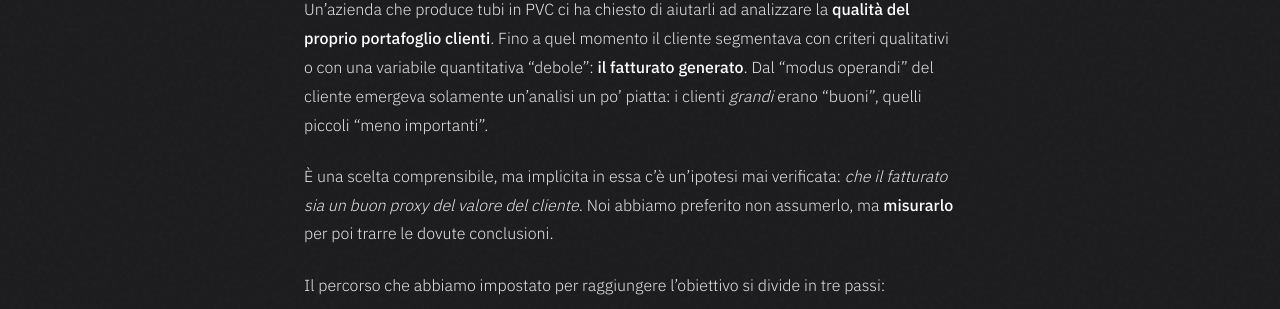
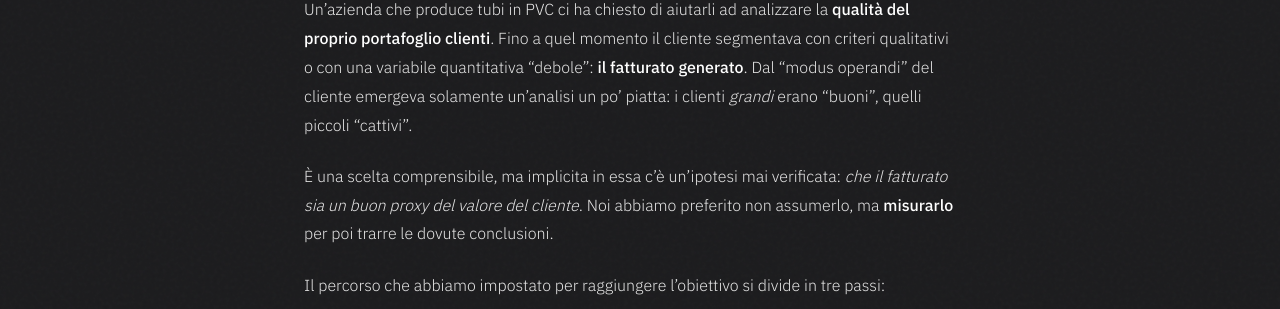
Before and after one commit to edoardo2496/optima_engineering, a Jekyll site: the page built from _posts/2026-10-28-analisi-clienti-pvc.md, in a window 1280 px wide and 900 px high, scrolled down 600 px. Shown: the part 174-483 px from the top of the window. Built offline with Jekyll 4.4.1, drawn with Linux system fonts in a browser that asks for light colours; some web fonts are replaced; our own code applies the rules of GitHub Pages for plain Markdown files.

Commit message:
Revise client analysis terminology for clarity
Changed the description of small clients from 'less important' to 'bad' to reflect a more critical view.

```diff
--- a/_posts/2026-10-28-analisi-clienti-pvc.md
+++ b/_posts/2026-10-28-analisi-clienti-pvc.md
@@ -13,7 +13,7 @@ categoria: Data Science
 ## 1. Il problema
 
 Un'azienda che produce tubi in PVC ci ha chiesto di aiutarli ad analizzare la **qualità del proprio portafoglio clienti**. Fino a quel momento il cliente segmentava con criteri qualitativi o con una variabile quantitativa "debole": **il fatturato generato**.
-Dal "modus operandi" del cliente emergeva solamente un'analisi un po' piatta: i clienti *grandi* erano "buoni", quelli piccoli "meno importanti".
+Dal "modus operandi" del cliente emergeva solamente un'analisi un po' piatta: i clienti *grandi* erano "buoni", quelli piccoli "cattivi".
 
 È una scelta comprensibile, ma implicita in essa c'è un'ipotesi mai verificata: *che il fatturato sia un buon proxy del valore del cliente*. Noi abbiamo preferito non assumerlo, ma **misurarlo** per poi trarre le dovute conclusioni.
 
```
